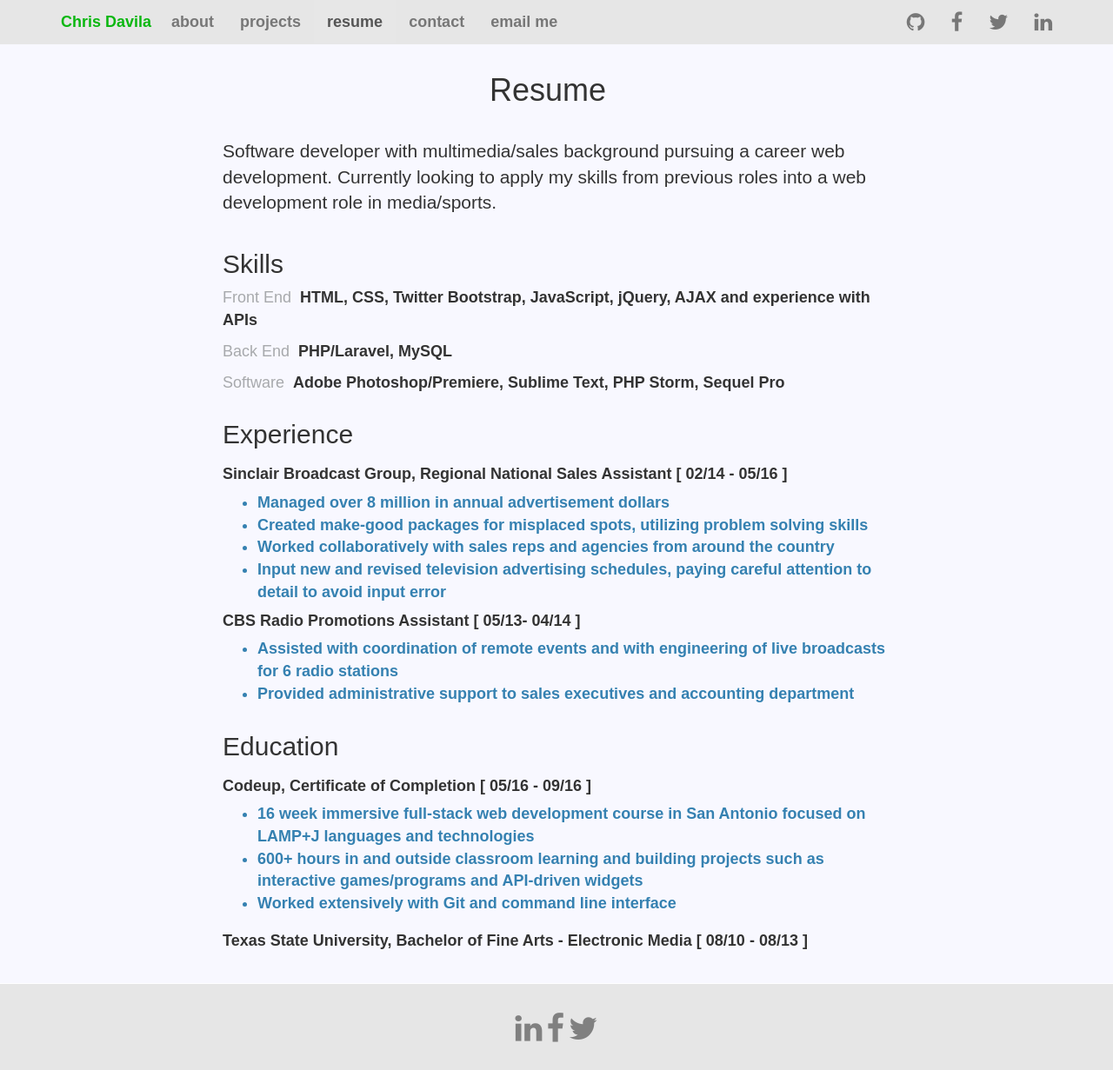
After one commit to cmd1603/personal-site.dev, a PHP site: page /resume.php in a window 1280 px wide. The commit adds this page. Shown: the whole page at 87% size. Run offline with PHP 8.4, Linux system fonts and the light colour scheme; some libraries are stand-ins or nearby versions.

Commit message:
CSS changes and added a resume page

```diff
--- a/public/about.php
+++ b/public/about.php
@@ -39,20 +39,19 @@ extract(pageController());
             <h1 style="text-align: center">Introduction</h1>
             <hr>
             <div class='row'>
-                <p class="col-md-5">Hello and welcome to my site! Who am I? I'm Chris Davila. I'm a software developer who recently left the media sales industry to chase a dream.
+                <p class="lead col-md-5">Hello and welcome to my site! Who am I? I'm Chris Davila. I'm a software developer who recently left the media sales industry to chase a dream.
                                     It was a tough decision to make but saying "What if?" is not something I ever plan to say when I'm an old man.</p>
 
                 <img class='col-md-2 center-block img-responsive img-circle' alt="Responsive image" src="img/pic2.jpg" alt="Profile-Pic">
 
 
                 <div class='col-md-5'>
-                <p>I have MANY passions. I've been a journalist, a multimedia news reporter, and as I mentioned before, a TV advertising salesman.
+                <p class="lead">I have MANY passions. I've been a journalist, a multimedia news reporter, and as I mentioned before, a TV advertising salesman.
                     My biggest passions are sports and anything and everything muscle cars! So why be a developer? Because I plan to join my passions in a way I never imagined as a kid. <br>Stand by for AWESOMENESS!</p>
                 </div>
 
             </div>
         </div>
-        <br>
     </section>
 
     <?php require_once "footer.html" ?>
--- a/public/css/personal_site_layout.css
+++ b/public/css/personal_site_layout.css
@@ -7,7 +7,7 @@ html,body
 body {
 	font-weight: bold;
     background-color: ghostwhite;
-    font-family: Arial, serif;
+    font-family: 'Catamaran', sans-serif;
     font-size: 18px;
 }
 
@@ -173,3 +173,20 @@ p.languages {
 .navbar-default .navbar-nav > li > a:hover, .navbar-default .navbar-nav > li > a:focus {
     color: #777
 }
+
+span.skill_category {
+    font-weight: 500;
+    margin-right: 10px;
+    color: #a7a9ac;
+}
+
+div.container_resume {
+    margin: auto;
+    width: 60%;
+    padding: 0;
+}
+
+h4.company, .school {
+    font-weight: bold;
+    text-align: left;
+}
--- /dev/null
+++ b/public/resume.php
@@ -0,0 +1,105 @@
+<?php
+
+function pageController() {
+    $data = [];
+
+    // page title
+    $data["title"] = "Resume";
+    // to toggle active class on navbar
+    $data["projects"] = "";
+    $data["about"] = "";
+    $data["resume"] = "active";
+    $data["contact"] = "";
+
+    return $data;
+}
+extract(pageController());
+
+?>
+<!DOCTYPE html>
+<html lang="en">
+<head>
+    <?php require_once "header.php" ?>
+</head>
+<body>
+    <?php require_once "navbar.php" ?>
+
+	<section style="padding-top: 5%">
+
+	<h1>Resume</h1>
+
+	<br>
+
+	<div class="container_resume">
+
+			<!-- Summary -->
+			<div class="row">
+				<p class="lead col-xs-12 col-sm-12 col-md-12 col-lg-12 col-xl-12">Software developer with multimedia/sales background pursuing a career web development. Currently looking to apply my skills from previous roles into a web development role in media/sports.</p>
+			</div>
+
+			<!-- Skills -->
+
+			<h2 class="resume_head_gray">Skills</h2>
+			<div class="row">
+				<div class="col-xs-12 col-sm-12 col-md-12 col-lg-12 col-xl-12">
+					<p><span class="skill_category">Front End</span>HTML, CSS, Twitter Bootstrap, JavaScript, jQuery, AJAX and experience with APIs</p>
+					<p><span class="skill_category">Back End</span>PHP/Laravel, MySQL</p>
+					<p><span class="skill_category">Software</span>Adobe Photoshop/Premiere, Sublime Text, PHP Storm, Sequel Pro</p>
+				</div>
+			</div>
+
+			<!-- Work Experience -->
+
+			<h2 class="resume_head_gray">Experience</h2>
+			<div class="row">
+				<div class="col-xs-12 col-sm-12 col-md-12 col-lg-12 col-xl-12">
+					<h4 class="company">Sinclair Broadcast Group, <span class="title">Regional National Sales Assistant </span><span class="dates">[ 02/14 - 05/16 ]</span></h4>
+					<ul>
+						<li>Managed over 8 million in annual advertisement dollars</li>
+						<li>Created make-good packages for misplaced spots, utilizing problem solving skills</li>
+						<li>Worked collaboratively with sales reps and agencies from around the country</li>
+						<li>Input new and revised television advertising schedules, paying careful attention to detail to avoid input error</li>
+					</ul>
+
+					<h4 class="company">CBS Radio <span class="title">Promotions Assistant </span><span class="dates">[ 05/13- 04/14 ]</span></h4>
+					<ul>
+						<li>Assisted with coordination of remote events and with engineering of live broadcasts for 6 radio stations</li>
+						<li>Provided administrative support to sales executives and accounting department</li>
+					</ul>
+				</div>
+			</div>
+
+			<!-- Education -->
+
+			<h2 class="resume_head_gray">Education</h2>
+			<div class="row">
+				<div class="col-xs-12 col-sm-12 col-md-12 col-lg-12 col-xl-12">
+					<h4 class="school">Codeup, <span class="title">Certificate of Completion </span><span class="dates">[ 05/16 - 09/16 ]</span></h4>
+					<ul>
+						<li>16 week immersive full-stack web development course in San Antonio focused on LAMP+J languages and technologies</li>
+						<li>600+ hours in and outside classroom learning and building projects such as interactive games/programs and API-driven widgets</li>
+						<li>Worked extensively with Git and command line interface</li>
+					</ul>
+				</div>
+			</div>
+
+
+			<div class="row">
+				<div class="col-xs-12 col-sm-12 col-md-12 col-lg-12 col-xl-12">
+					<h4 class="school">Texas State University, <span class="title">Bachelor of Fine Arts - Electronic Media <span class="dates">[ 08/10 - 08/13 ]</span></h4>
+				</div>
+			</div>
+
+
+		</div> <!-- .container -->
+		</section>
+    <?php require_once "footer.html" ?>
+
+
+<script src="https://ajax.googleapis.com/ajax/libs/jquery/1.11.3/jquery.min.js"></script>
+<script src="http://momentjs.com/downloads/moment.min.js"></script>
+<script src="http://maxcdn.bootstrapcdn.com/bootstrap/3.3.6/js/bootstrap.min.js"></script>
+
+
+</body>
+</html>
```
Also changed, not shown: public/projects.php (+5 -3 lines).
